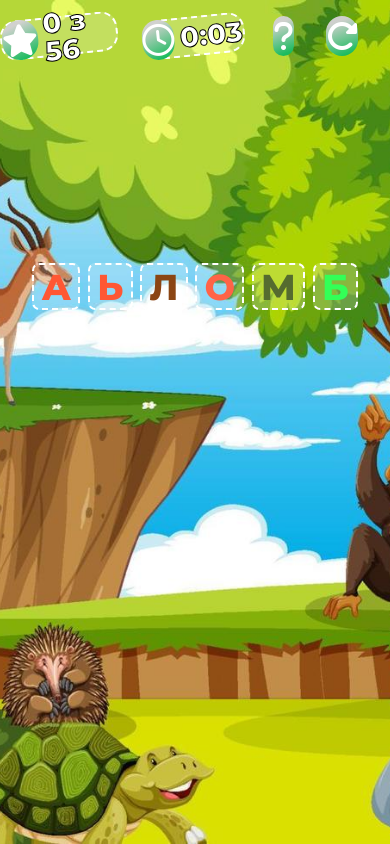
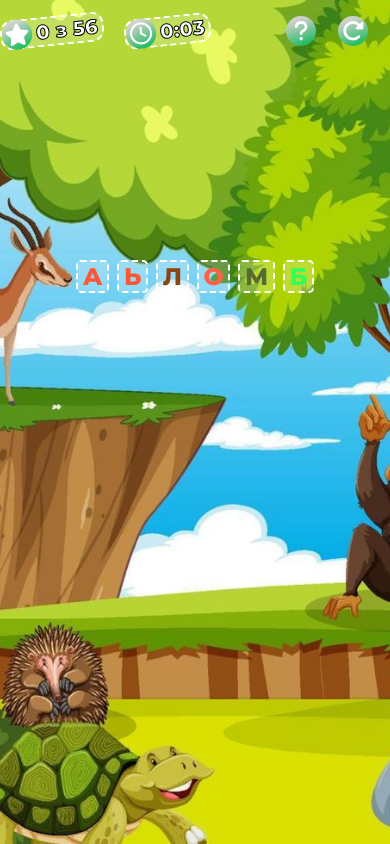
Before and after one commit to vitaliishevchuk123/make-word-game-js, a plain HTML site: page index.html in a window 390 px wide. Drawn offline with Linux system fonts and the light colour scheme.

Commit message:
style buttons fix mobile

```diff
--- a/sass/style.sass
+++ b/sass/style.sass
@@ -181,4 +181,17 @@ body
   .main
     .letters
       &__item
-        font-size: 24p
+        font-size: 24px
+  .icons
+    &__item
+      width: 30px
+      height: 30px
+      font-size: 22px
+    &__text
+      padding: 0 0.2em 0 0
+      min-width: 30px
+      height: 30px
+      font-size: 20px
+      span
+        padding-left: 0.2em
+        -webkit-text-stroke: 1px black
```
Also changed, not shown: css/style.css, 1 other file.
